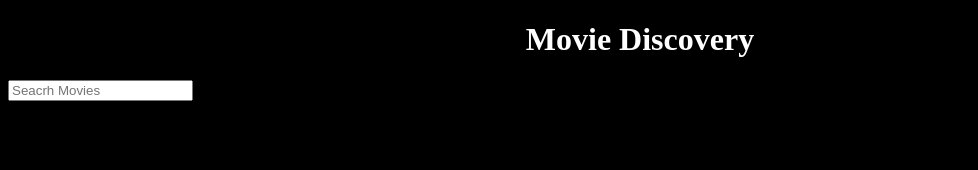
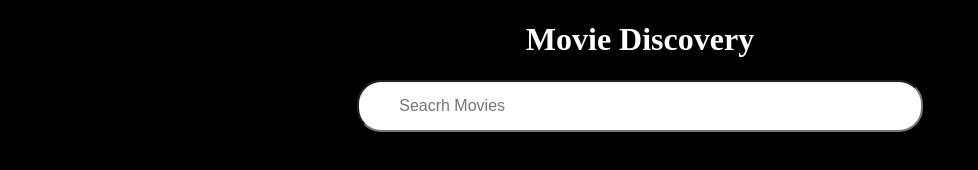
Before and after one commit to oscarvictoria/movie-discovery, a plain HTML site: page index.html in a window 1280 px wide. Shown: the whole page, without its empty margins (0-978 px from the left). Drawn offline with Linux system fonts and the light colour scheme; no server answers.

Commit message:
added styling to the search

```diff
--- a/script.js
+++ b/script.js
@@ -22,14 +22,14 @@ function displayMovies(movies) {
     let movieCard = document.createElement("div");
     movieCard.classList.add("movie-card");
 
-    let title = document.createElement("h2");
-    title.textContent = movie.title;
-    movieCard.appendChild(title);
-
     let poster = document.createElement("img");
     poster.src = movie.image;
     poster.alt = movie.title;
     movieCard.appendChild(poster);
+
+    let title = document.createElement("h2");
+    title.textContent = movie.title;
+    movieCard.appendChild(title);
 
     let releaseDate = document.createElement("p");
     releaseDate.textContent = "Released: " + movie.release_date;
--- a/styles.css
+++ b/styles.css
@@ -10,7 +10,7 @@ header h1 {
 #movie-container {
   display: flex;
   flex-wrap: wrap;
-  gap: 20px;
+  gap: 40px;
   justify-content: center;
 }
 
@@ -29,3 +29,14 @@ p {
   object-fit: cover;
   border-radius: 8px;
 }
+
+#movie-search {
+  display: block;
+  margin: 0 auto;
+  height: 48px;
+  width: 40%;
+  padding: 0 16px 0 40px;
+  border-radius: 24px;
+  font-size: 16px;
+  margin-bottom: 40px;
+}
```
